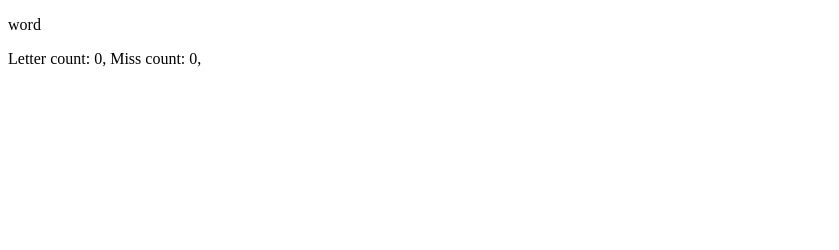
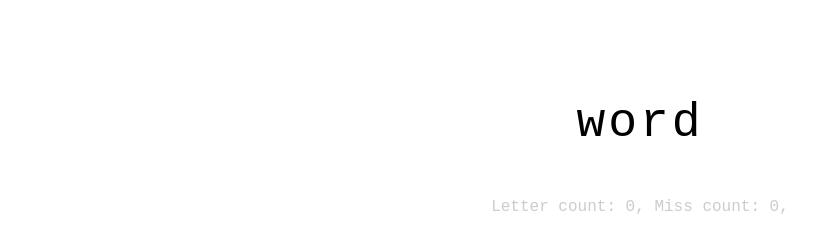
Before and after one commit to yui0308ks/TypingGameJS, a plain HTML site: page index.html in a window 1280 px wide. Shown: the whole page, without its empty margins (0-839 px from the left). Drawn offline with Linux system fonts and the light colour scheme.

Commit message:
画面のスタイルを整える

```diff
--- a/css/styles.css
+++ b/css/styles.css
@@ -0,0 +1,14 @@
+body {
+  padding-top: 40px;
+  font-family: 'Courier New', monospace;
+  text-align: center;
+}
+
+#target {
+  font-size: 48px;
+  letter-spacing: 3px;
+}
+
+.info {
+  color: #ccc;
+}
--- a/index.html
+++ b/index.html
@@ -8,7 +8,7 @@
   </head>
   <body>
     <p id="target">word</p>
-    <p dlass="info">
+    <p class="info">
       Letter count: <span id="score">0</span>,
       Miss count: <span id="miss">0</span>,
     </p>
```
